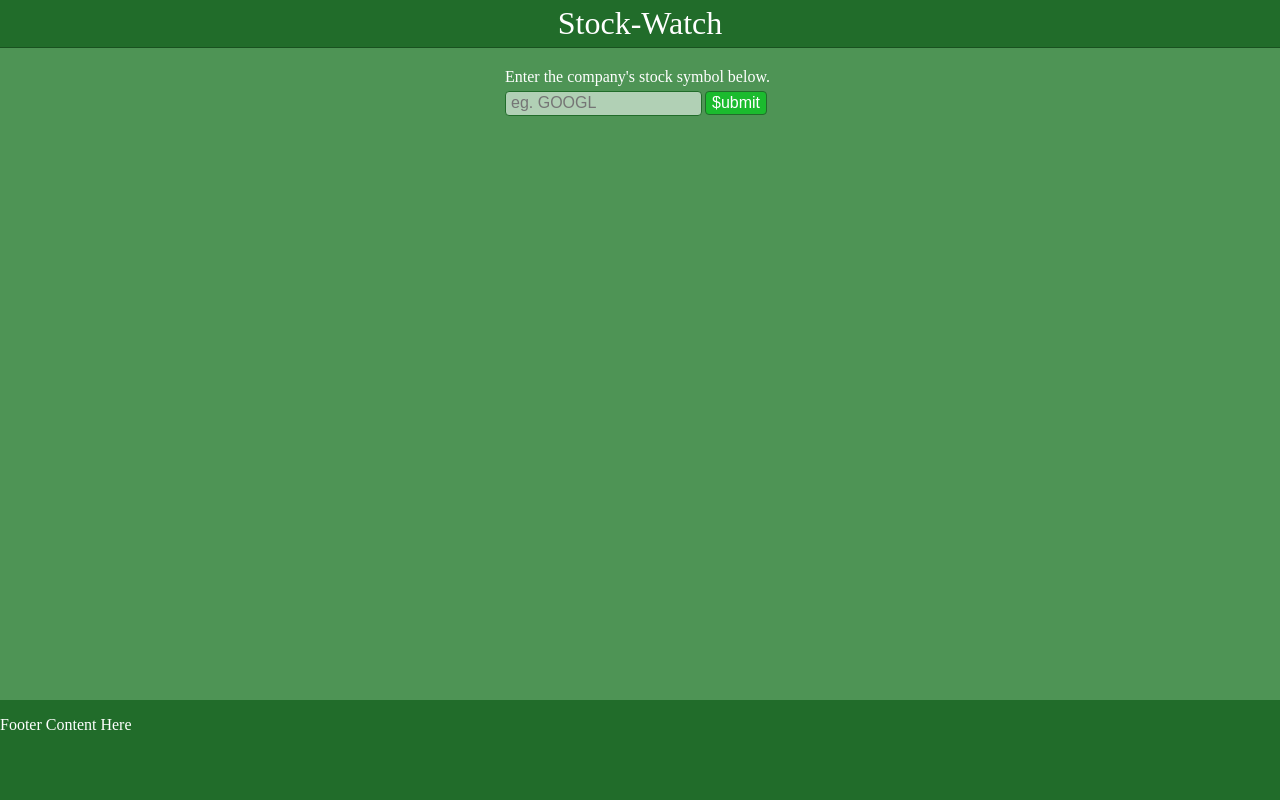
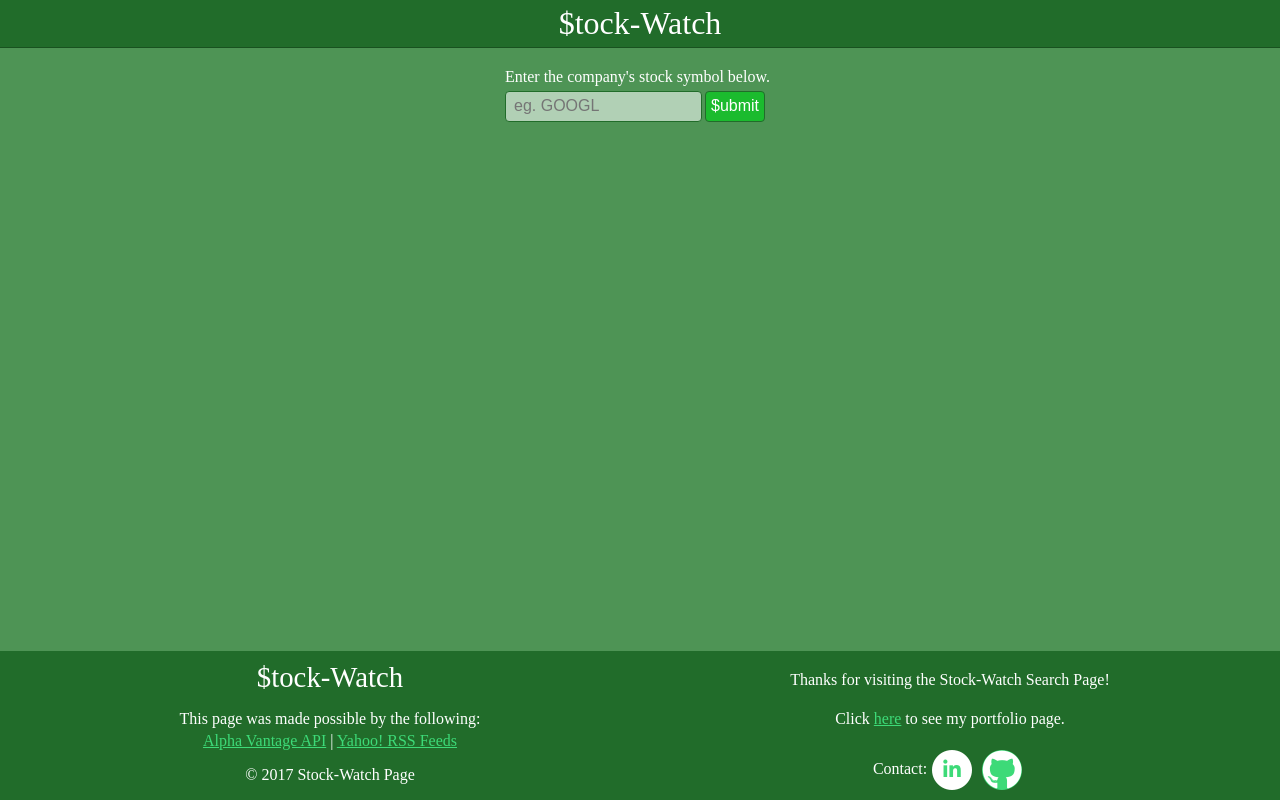
Before and after one commit to arcox80/stock-watch, a React (Create React App) app: page / in a window 1280 px wide. Built offline with nearby package versions, Linux system fonts and the light colour scheme.

Commit message:
Add content and layout for footer and implement flexbox for sticky footer

```diff
--- a/public/index.html
+++ b/public/index.html
@@ -38,5 +38,6 @@
       To create a production bundle, use `npm run build` or `yarn build`.
     -->
     <script src="https://cdnjs.cloudflare.com/ajax/libs/moment.js/2.19.2/moment.min.js"></script>
+    <script src="https://use.fontawesome.com/ff16f58213.js"></script>
   </body>
 </html>
--- a/src/actions.js
+++ b/src/actions.js
@@ -46,7 +46,8 @@ export const fetchStock = (stockSymbol) => dispatch => {
       }
       const before = moment("00:00:00", "HH:mm:ss");
       const after = moment("09:30:00", "HH:mm:ss");
-      let originalTime = moment().tz("America/New_York");
+      const originalTime = moment().tz("America/New_York");
+      console.log(`Original: ${originalTime.format("MMM D, h:mm A z")}`);
       let formattedTime;
       if (originalTime.isBetween(before, after, [])) {
         formattedTime = originalTime.subtract(1, "days");
@@ -59,6 +60,7 @@ export const fetchStock = (stockSymbol) => dispatch => {
       } else {
         formattedTime = originalTime.format("YYYY[-]MM[-]DD");
       }
+      console.log(`Still Original?: ${originalTime.format("MMM D, h:mm A z")}`);
       const endOfWeek = originalTime.endOf("week");
       const prevWeek = endOfWeek.subtract(8, "days");
       const previousWeek = prevWeek.format("YYYY[-]MM[-]DD");
@@ -72,6 +74,7 @@ export const fetchStock = (stockSymbol) => dispatch => {
       const oneMonthVal = parseFloat(stockData["Weekly Time Series"][prevMonth]["4. close"]);
       const threeMonthVal = parseFloat(stockData["Weekly Time Series"][prev3Month]["4. close"]);
       const yearVal = parseFloat(stockData["Weekly Time Series"][prevYear]["4. close"]);
+      console.log(`Really Still Original?: ${originalTime.format("MMM D, h:mm A z")}`);
 
       const finalStockData = {
         currentTimeOfQuote: originalTime.format("MMM D, h:mm A z"),
--- a/src/components/App.css
+++ b/src/components/App.css
@@ -1,6 +1,8 @@
 
 Div.App {
-  padding-bottom:60px;
+  display: flex;
+  flex-direction: column;
+  min-height: 100vh;
 }
 
 header {
@@ -16,7 +18,7 @@ main {
   max-width: 768px;
   margin-left: auto;
   margin-right: auto;
-  margin-bottom: 100px;
   padding-left: 10px;
   padding-right: 10px;
+  flex: 1;
 }
--- a/src/components/App.js
+++ b/src/components/App.js
@@ -9,7 +9,7 @@ export default function App(props) {
   return (
     <div className="App">
       <header className="App-header">
-        <span className="App-title">Stock-Watch</span>
+        <span className="App-title">$tock-Watch</span>
       </header>
       <main>
         <Search />
--- a/src/components/Footer.js
+++ b/src/components/Footer.js
@@ -4,7 +4,27 @@ import "./footer.css";
 export default function Article(props) {
   return (
     <footer>
-      <p>Footer Content Here</p>
+      <p className="grid-1"><a class="logo" href="#">$tock-Watch</a></p>
+      <p className="grid-2">Thanks for visiting the Stock-Watch Search Page!</p>
+      <div className="grid-3">
+        <p>This page was made possible by the following:</p>
+        <span><a href="https://developer.nytimes.com/">Alpha Vantage API</a> | </span>
+        <span><a href="https://developer.yahoo.com/finance/">Yahoo! RSS Feeds</a></span>
+      </div>
+      <p className="grid-4">Click <a href="#">here</a> to see my portfolio page.</p>
+      <p className="grid-6">Contact:
+        <a href="https://www.linkedin.com/in/andrew-cox-4b22b79a">
+          <span class="fa-stack fa-lg">
+            <i class="fa fa-circle fa-stack-2x fa-inverse"></i><i class="fa fa-linkedin fa-stack-1x"></i>
+          </span>
+        </a>
+        <a href="https://github.com/arcox80">
+          <span class="fa-stack fa-lg">
+            <i class="fa fa-circle fa-stack-2x"></i><i class="fa fa-github fa-stack-2x fa-inverse"></i>
+          </span>
+        </a>
+      </p>
+      <p className="grid-5">&copy; 2017 Stock-Watch Page</p>
     </footer>
   );
 }
--- a/src/components/Headlines.js
+++ b/src/components/Headlines.js
@@ -19,8 +19,10 @@ export class Headlines extends React.Component{
       return (
         <div>
           <h2 className="headlines-heading">Recent News for {this.props.symbol}</h2>
-          <p>I'm sorry, but we were unable to retrieve any headlines. Please make sure you entered a valid ticker symbol.</p>
-          <p>If you did enter a valid ticker symbol, then the Yahoo! API is down right now. Please try again later.</p>
+          <div className="error">
+            <p>I'm sorry, but we were unable to retrieve any headlines. Please make sure you entered a valid ticker symbol.</p>
+            <p>If you did enter a valid ticker symbol, then the Yahoo! API is down right now. Please try again later.</p>
+          </div>
         </div>
       );
     } else {
--- a/src/components/SearchResults.js
+++ b/src/components/SearchResults.js
@@ -17,15 +17,24 @@ export class SearchResults extends React.Component {
     } else if (this.props.stockFail) {
       return (
         <div>
-          <p>Sorry, the Alpha Vantage API is down right now. Please try again later.</p>
+          <h2 className="stock-heading" style={{ marginBottom: 10 }}>
+            {this.props.symbol} Stock Information
+          </h2>
+          <div className="error">
+            <p>Sorry, the Alpha Vantage API is down right now. Please try again later.</p>
+          </div>
         </div>
       );
     } else if (this.props.error) {
       return (
         <div>
-          <h2 className="stock-heading">{this.props.symbol} Stock Information</h2>
-          <p>{this.props.error[0]}</p>
-          <p>{this.props.error[1]}</p>
+          <h2 className="stock-heading" style={{ marginBottom: 10 }}>
+            {this.props.symbol} Stock Information
+          </h2>
+          <div className="error">
+            <p>{this.props.error[0]}</p>
+            <p>{this.props.error[1]}</p>
+          </div>
         </div>
       );
     } else {
--- a/src/components/footer.css
+++ b/src/components/footer.css
@@ -1,16 +1,60 @@
 footer {
   background-color: rgb(33, 108, 42);
-  position: absolute;
   width: 100%;
   min-height: 100px;
-  bottom: 0;
-  left: 0;
-  right: 0;
+  align-self: flex-end;
+  order: 99;
+  margin-top: 20px;
+  display: grid;
+  grid-auto-columns: minmax(300, auto);
+  text-align: center;
+  padding: 10px;
 }
-/*
+
+footer a {
+  color: rgb(61, 218, 120);
+}
+
+footer p, div {
+  margin-bottom: 0;
+}
+
+a.logo {
+  color: white;
+  text-decoration: none;
+}
+
+div.grid-3 > p {
+  margin-bottom: 3px;
+}
+
+.fa-linkedin:hover, .fa-github:hover {
+  color: rgb(27, 252, 54);
+}
+
+p.grid-1 {
+  margin-top: 0;
+  font-size: 1.8rem;
+}
+
 @media only screen and (min-width: 768px) {
   footer {
-    bottom: 0;
+    grid-template-columns: 1fr 1fr;
+    padding-left: 20px;
+    padding-right: 20px;
+  }
+
+  p.grid-2 {
+    margin-top: 10px;
+  }
+
+  p.grid-5 {
+    grid-column: 1;
+    grid-row: 3;
+  }
+
+  p.grid-6 {
+    grid-column: 2;
+    margin-top: 0;
   }
 }
-*/
--- a/src/components/headlines.css
+++ b/src/components/headlines.css
@@ -1,6 +1,8 @@
 img.spinner {
   width: 50px;
   margin-top: 20px;
+  display: block;
+  margin: 0 auto;
 }
 
 div.headlines {
--- a/src/components/search.css
+++ b/src/components/search.css
@@ -21,16 +21,29 @@ input[type="text"] {
   width: 197px;
   margin-top: 5px;
   margin-right: 3px;
-  padding: 2px 5px;
+  padding: 5px 8px;
 }
 
 input[type="submit"] {
   border: 1px solid rgb(33, 108, 42);
   border-radius: 4px;
-  padding-top: 2px;
+  padding: 5px;
+  margin-top: 5px;
   background-color: rgb(27, 187, 46);
   color: #ffffff;
 }
+
+input[type="submit"]:hover {
+  background-color: rgb(27, 252, 54);
+  box-shadow: 4px 9px 10px -6px #1e1e1e;
+  transform: translate(0px, -3px);
+}
+
+input[type="submit"]:active {
+  box-shadow: 0 0 0 0;
+  transform: translate(0px, 0px);
+}
+
 label {
   text-align: center;
 }
--- a/src/components/searchresults.css
+++ b/src/components/searchresults.css
@@ -1,6 +1,8 @@
 img.spinner {
   width: 50px;
   margin-top: 20px;
+  display: block;
+  margin: 0 auto;
 }
 
 .search-results {
--- a/src/index.css
+++ b/src/index.css
@@ -2,12 +2,10 @@
   box-sizing: border-box;
 }
 
-html,body{
+html, body{
   margin:0;
   padding:0;
-  min-height: 100%;
   height: 100%;
-  position:relative;
 }
 
 body {
@@ -16,3 +14,15 @@ body {
   color: #ffffff;
   margin: 0;
 }
+
+.error {
+  border: 1px solid rgb(33, 108, 42);
+  border-radius: 10px;
+  background-color: rgb(177, 208, 181);
+  color: black;
+  padding: 0 20px;
+}
+
+.error p {
+  margin: 10px 0;
+}
```
